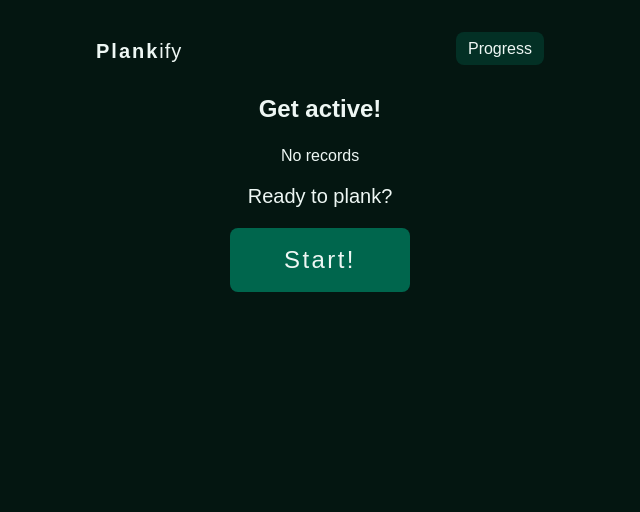
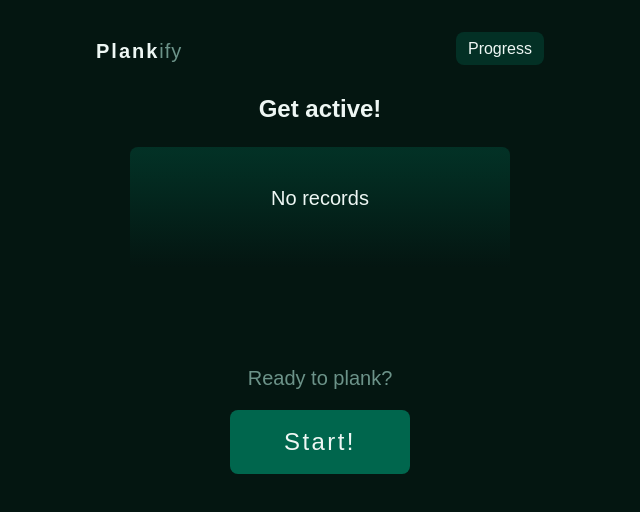
Before and after one commit to gabysantosw/plankify, a Vue app: page / in a window 1280 px wide. Shown: the top 512 px of the page, without its empty margins (320-960 px from the left). Built offline with nearby package versions, Linux system fonts and the light colour scheme.

Commit message:
Add small UI improvements

```diff
--- a/src/styles/main.scss
+++ b/src/styles/main.scss
@@ -3,7 +3,7 @@
 $dark: hsl(165, 70%, 5%);
 $dark-primary: hsl(165, 90%, 10%);
 $primary: hsl(165, 400%, 20%);
-$light-primary: hsl(165, 35%, 80%);
+$light-primary: hsl(165, 15%, 50%);
 $light: hsl(165, 35%, 95%);
 
 $MAX_WIDTH: 30rem;
@@ -34,6 +34,7 @@ nav > ul {
   font-size: 1.25rem;
   text-decoration: none;
   letter-spacing: 0.05em;
+  color: $light-primary;
 
   &:hover {
     opacity: 0.7;
@@ -42,6 +43,7 @@ nav > ul {
   & > span:first-child {
     font-weight: 900;
     letter-spacing: 0.1em;
+    color: $light;
   }
 }
 
@@ -65,14 +67,20 @@ nav > ul {
     margin-bottom: 1em;
   }
 
-  & > ul {
-    margin: 0 auto 5em auto;
+  & > ul,
+  & > p {
+    margin: 0 auto 5rem auto;
     width: 85%;
     min-height: 7.5rem;
     box-sizing: border-box;
     padding: 0.5em 1em;
     border-radius: 0.5rem 0.5rem 0 0;
     background-image: linear-gradient(to bottom, $dark-primary 5%, $dark);
+  }
+
+  & > p {
+    padding-top: 2em;
+    font-size: 1.25rem;
   }
 }
 
@@ -99,6 +107,7 @@ nav > ul {
   align-items: center;
 
   & > p {
+    color: $light-primary;
     font-size: 1.25rem;
     margin: 1em 0;
   }
```
